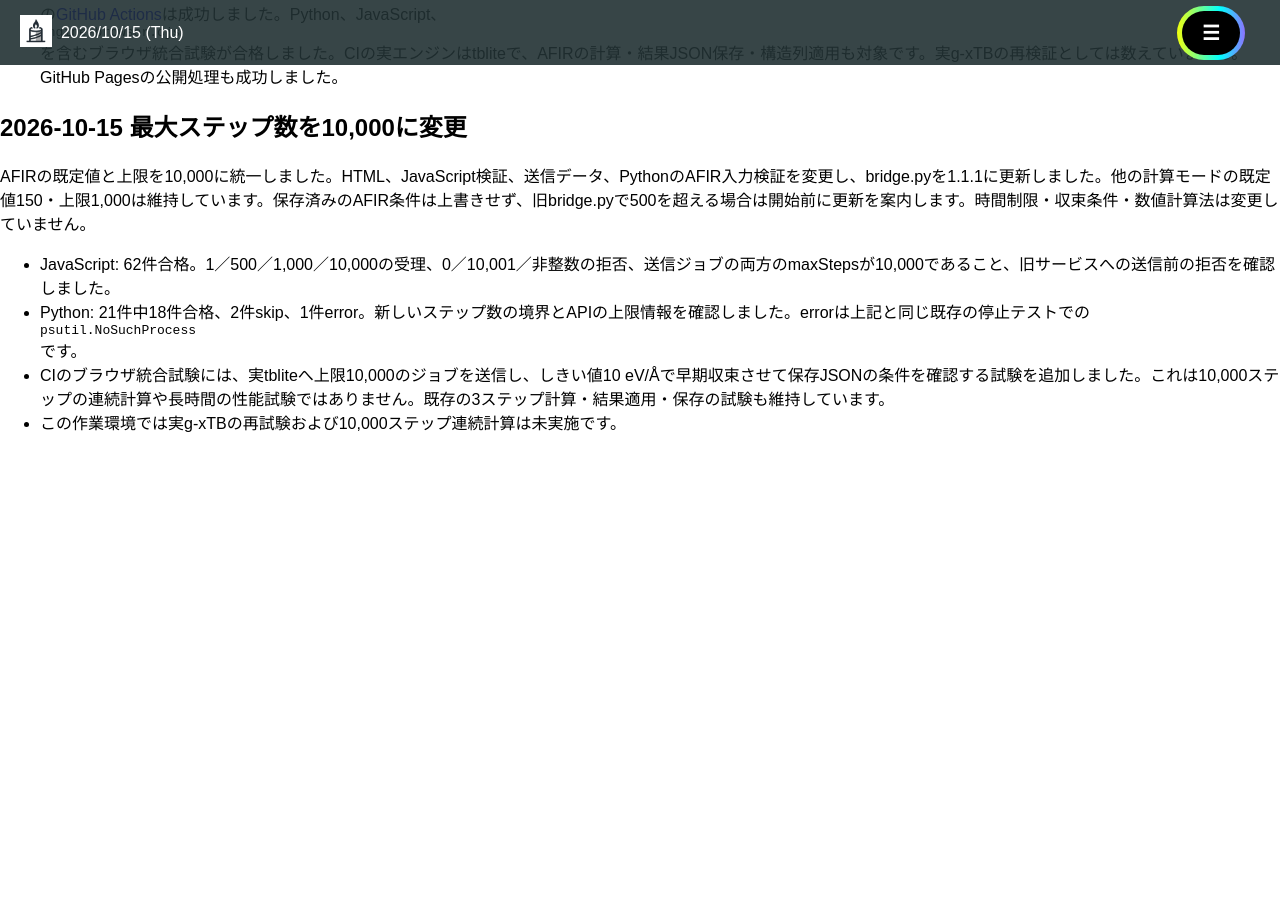
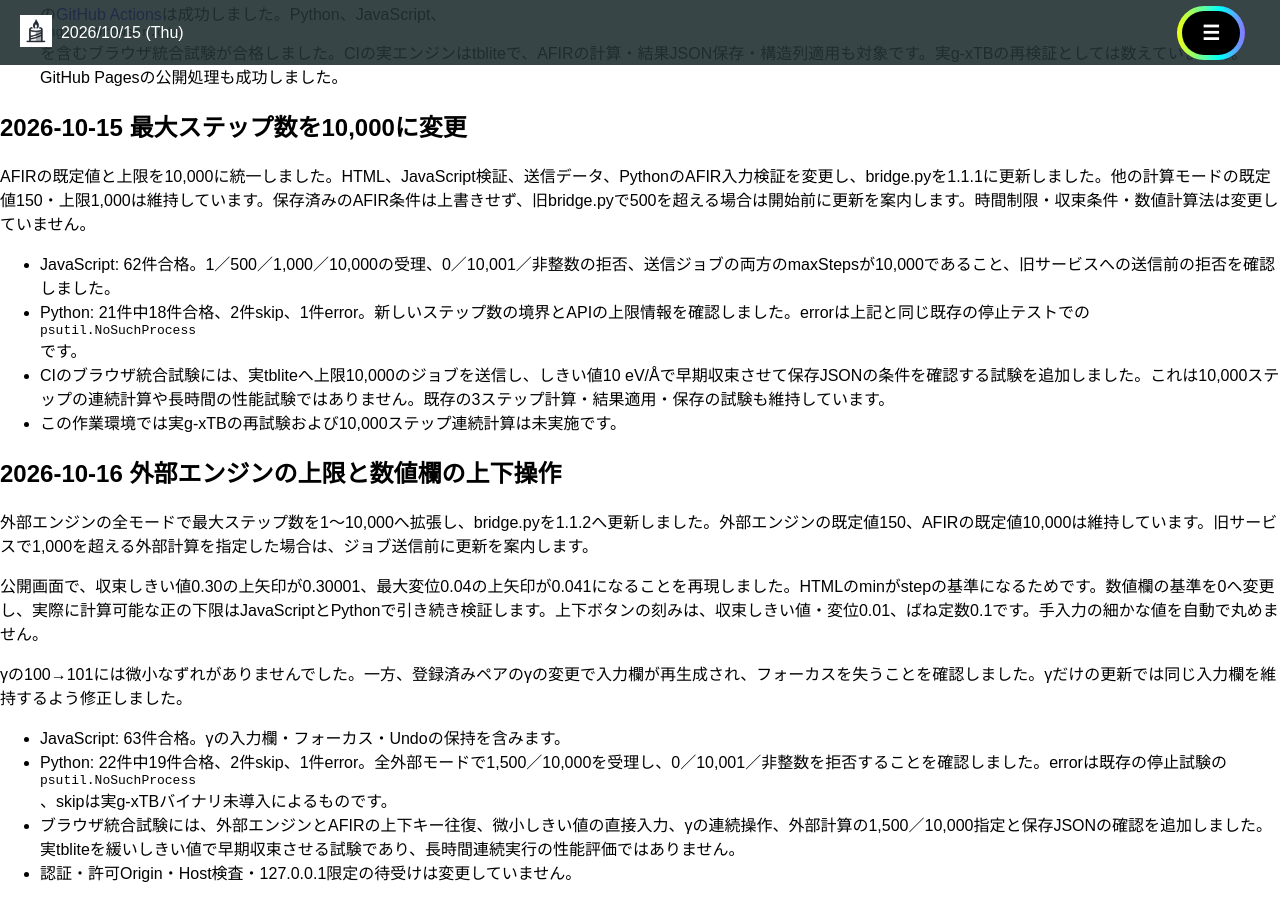
Before and after one commit to h-nabata/h-nabata.github.io, a Jekyll site: the page built from molecule-visualizer/AFIR-VALIDATION.md, in a window 1280 px wide and 900 px high, scrolled down 2278 px. Built offline with Jekyll 4.4.1, drawn with Linux system fonts in a browser that asks for light colours; nearby versions of some CDN libraries; our own code applies the rules of GitHub Pages for plain Markdown files; before the commit the page ends 2728 px from its top, so only the background shows below that.

Commit message:
Extend external jobs to 10000 steps and fix numeric spinner offsets and AFIR gamma focus

```diff
--- a/molecule-visualizer/AFIR-VALIDATION.md
+++ b/molecule-visualizer/AFIR-VALIDATION.md
@@ -70,3 +70,16 @@
 - Python: 21件中18件合格、2件skip、1件error。新しいステップ数の境界とAPIの上限情報を確認しました。errorは上記と同じ既存の停止テストでの`psutil.NoSuchProcess`です。
 - CIのブラウザ統合試験には、実tbliteへ上限10,000のジョブを送信し、しきい値10 eV/Åで早期収束させて保存JSONの条件を確認する試験を追加しました。これは10,000ステップの連続計算や長時間の性能試験ではありません。既存の3ステップ計算・結果適用・保存の試験も維持しています。
 - この作業環境では実g-xTBの再試験および10,000ステップ連続計算は未実施です。
+
+## 2026-10-16 外部エンジンの上限と数値欄の上下操作
+
+外部エンジンの全モードで最大ステップ数を1〜10,000へ拡張し、bridge.pyを1.1.2へ更新しました。外部エンジンの既定値150、AFIRの既定値10,000は維持しています。旧サービスで1,000を超える外部計算を指定した場合は、ジョブ送信前に更新を案内します。
+
+公開画面で、収束しきい値0.30の上矢印が0.30001、最大変位0.04の上矢印が0.041になることを再現しました。HTMLのminがstepの基準になるためです。数値欄の基準を0へ変更し、実際に計算可能な正の下限はJavaScriptとPythonで引き続き検証します。上下ボタンの刻みは、収束しきい値・変位0.01、ばね定数0.1です。手入力の細かな値を自動で丸めません。
+
+γの100→101には微小なずれがありませんでした。一方、登録済みペアのγの変更で入力欄が再生成され、フォーカスを失うことを確認しました。γだけの更新では同じ入力欄を維持するよう修正しました。
+
+- JavaScript: 63件合格。γの入力欄・フォーカス・Undoの保持を含みます。
+- Python: 22件中19件合格、2件skip、1件error。全外部モードで1,500／10,000を受理し、0／10,001／非整数を拒否することを確認しました。errorは既存の停止試験の`psutil.NoSuchProcess`、skipは実g-xTBバイナリ未導入によるものです。
+- ブラウザ統合試験には、外部エンジンとAFIRの上下キー往復、微小しきい値の直接入力、γの連続操作、外部計算の1,500／10,000指定と保存JSONの確認を追加しました。実tbliteを緩いしきい値で早期収束させる試験であり、長時間連続実行の性能評価ではありません。
+- 認証・許可Origin・Host検査・127.0.0.1限定の待受けは変更していません。
--- a/molecule-visualizer/engine-ui.js
+++ b/molecule-visualizer/engine-ui.js
@@ -43,7 +43,8 @@
     }
     if(cell?.pbc.some(Boolean)&&!connection.info.periodic)throw Error('接続中のエンジンは周期系に対応していません。tbliteでサービスを起動してください。');
     const data={symbols,images:all.map(f=>f.atoms.map(a=>[a.x,a.y,a.z])),cell,mode,charge:Number($('engineCharge').value),multiplicity:Number($('engineMultiplicity').value),maxSteps:Number($('engineSteps').value),fmax:Number($('engineFmax').value),spring:Number($('engineSpring').value),maxMove:Number($('engineMove').value),climbAfter:Number($('engineClimb').value)};
-    for(const [key,lo,hi,integer] of [['charge',-100,100,true],['multiplicity',1,101,true],['maxSteps',1,1000,true],['fmax',.00001,10,false],['spring',.001,10,false],['maxMove',.001,.2,false],['climbAfter',0,500,true]])if(!Number.isFinite(data[key])||data[key]<lo||data[key]>hi||(integer&&!Number.isInteger(data[key])))throw Error(`${key}は${lo}〜${hi}${integer?'の整数':''}にしてください。`);
+    for(const [key,lo,hi,integer] of [['charge',-100,100,true],['multiplicity',1,101,true],['maxSteps',1,10000,true],['fmax',.00001,10,false],['spring',.001,10,false],['maxMove',.001,.2,false],['climbAfter',0,500,true]])if(!Number.isFinite(data[key])||data[key]<lo||data[key]>hi||(integer&&!Number.isInteger(data[key])))throw Error(`${key}は${lo}〜${hi}${integer?'の整数':''}にしてください。`);
+    if(data.maxSteps>(connection.info.maxSteps??1000))throw Error('1,000ステップを超える外部エンジン計算にはbridge.py 1.1.2以降が必要です。最新版へ更新・再起動し、再接続してください。');
     if(mode==='cineb'&&data.climbAfter>=data.maxSteps)throw Error('CI開始ステップを最大ステップ数より小さくしてください。');
     return {data,frames:all,scope:$('engineScope').value,fingerprint:fingerprint(state),original:MV.Model.cloneState(state)};
   }
@@ -51,7 +52,7 @@
     if(job)return;connection=null;$('engineRun').disabled=true;$('engineConnect').disabled=true;
     try{
       const c={url:endpoint($('engineURL').value),token:$('engineToken').value.trim()};if(!c.token)throw Error('サービス起動時に表示されるTokenを入力してください。');
-      c.info=await request(c,'/api/info');if(!['1.0.0','1.1.0','1.1.1'].includes(c.info.version)||!Array.isArray(c.info.modes))throw Error('サービスのバージョンが一致しません。最新のbridge.pyを使用してください。');connection=c;
+      c.info=await request(c,'/api/info');if(!['1.0.0','1.1.0','1.1.1','1.1.2'].includes(c.info.version)||!Array.isArray(c.info.modes))throw Error('サービスのバージョンが一致しません。最新のbridge.pyを使用してください。');connection=c;
       $('engineConnected').textContent=`接続済み: ${c.info.engine} / ${c.info.method} · ${c.info.engineVersion} · ${c.info.periodic?'固定セル周期系対応':'非周期系'}`;message('接続しました。電荷と多重度を確認して計算を実行してください。');
     }catch(error){$('engineConnected').textContent='未接続';message(error.message);}finally{$('engineConnect').disabled=false;busy(false);MV.AFIRUI?.sync();}
   }
```
Also changed, not shown: molecule-visualizer/AFIR.md (+2 -0 lines), molecule-visualizer/afir-ui.js (+8 -2 lines), molecule-visualizer/index.html (+10 -9 lines), molecule-visualizer/local-engine/README.md (+6 -2 lines), molecule-visualizer/tests/engine-browser.cjs (+20 -0 lines), molecule-visualizer/tests/ui.test.cjs (+13 -0 lines), 2 other files.
